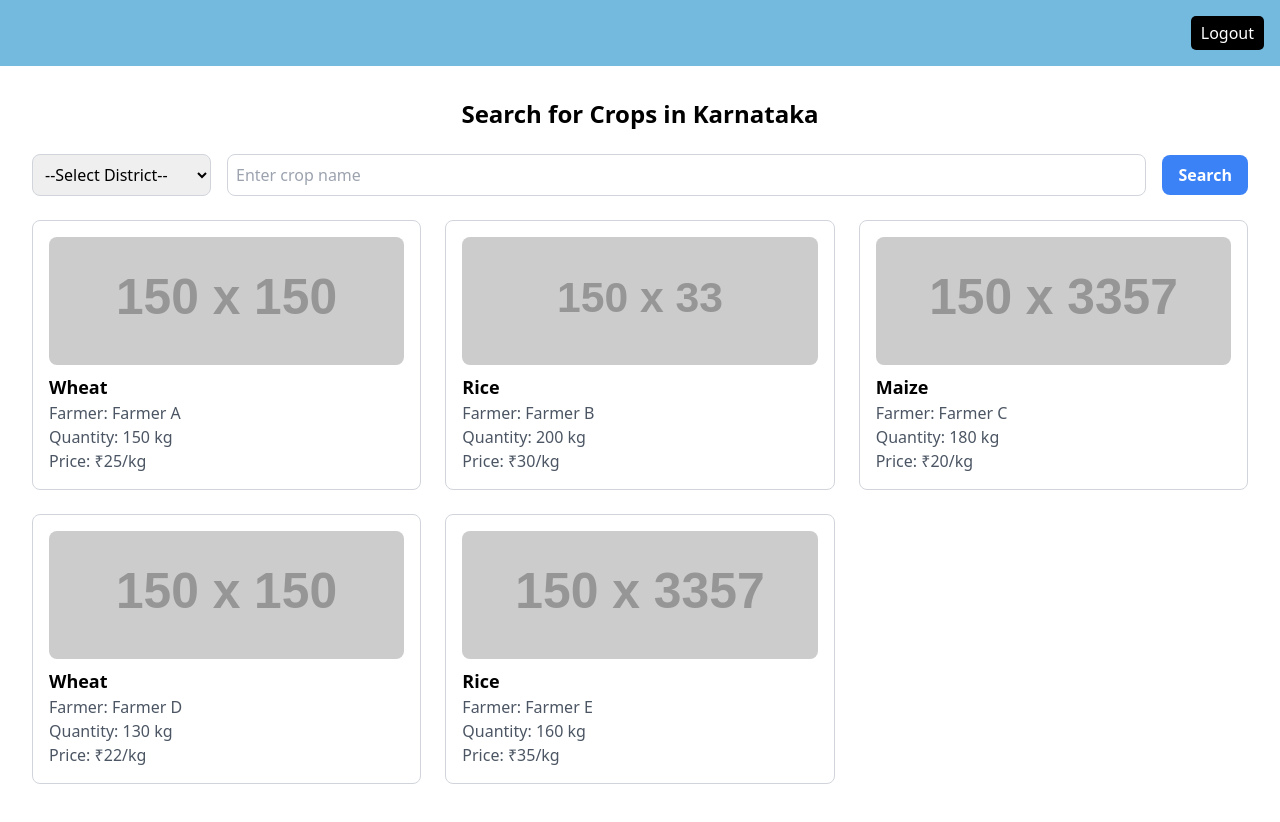
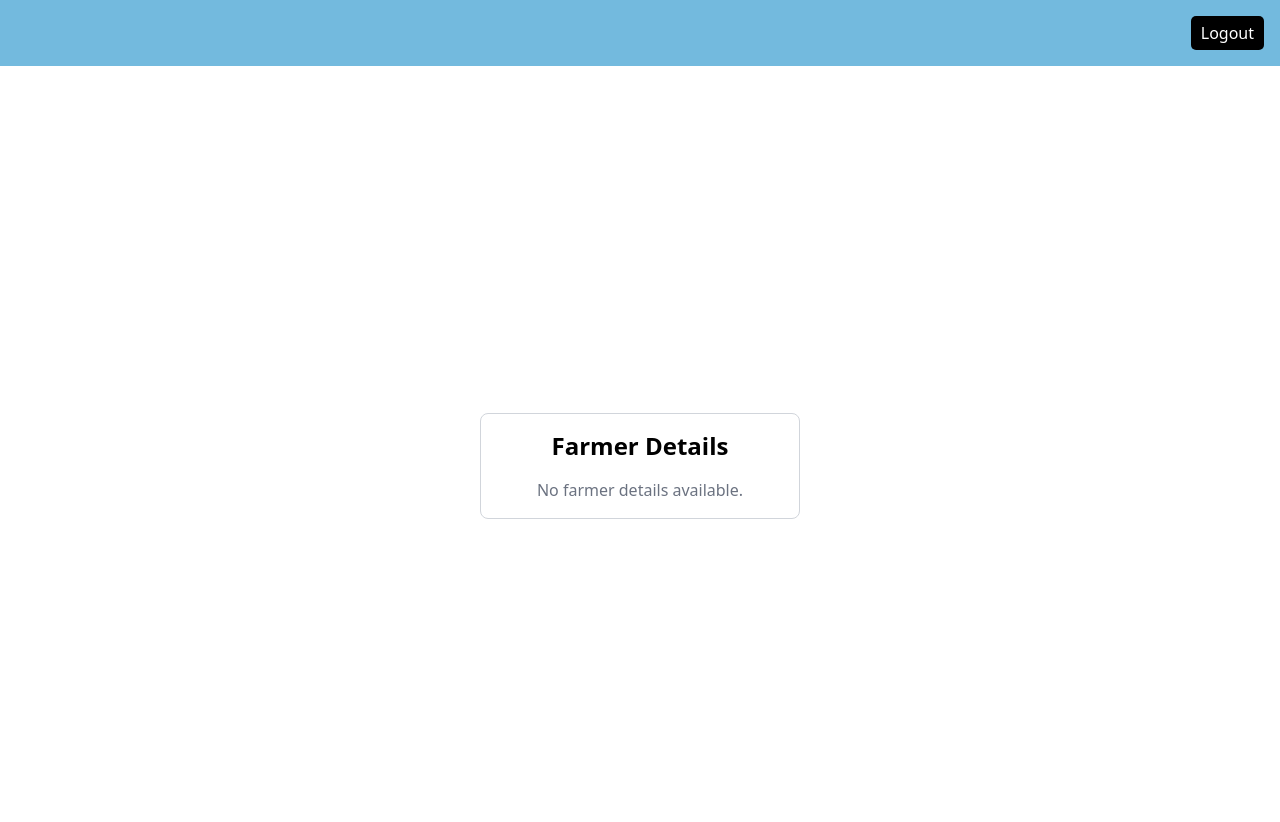
Before and after one commit to MINIPROJECT-2K24/Farm-Connect, a React (Create React App) app in the folder client/: page /farmer-details in a window 1280 px wide. Before the commit this address led to /crop-search. Shown: the top 822 px of the page. Built offline with nearby package versions, Linux system fonts and the light colour scheme; sample sign-in values are in the browser's storage.

Commit message:
card details done

```diff
--- /dev/null
+++ b/client/src/components/LeafletMap.js
@@ -0,0 +1,136 @@
+import React, { useState, useEffect } from "react";
+import { MapContainer, TileLayer, Marker, Popup, Polyline } from "react-leaflet";
+import "leaflet/dist/leaflet.css"; // Import Leaflet CSS
+import L from "leaflet";
+
+// Fix the default marker icon issue in Leaflet
+delete L.Icon.Default.prototype._getIconUrl;
+L.Icon.Default.mergeOptions({
+  iconRetinaUrl: require("leaflet/dist/images/marker-icon-2x.png"),
+  iconUrl: require("leaflet/dist/images/marker-icon.png"),
+  shadowUrl: require("leaflet/dist/images/marker-shadow.png"),
+});
+
+const MapView = ({ farmers, buyerPosition }) => {
+  // Function to find the nearest farmer to the buyer
+  const findNearestFarmer = (farmers) => {
+    let nearest = null;
+    let minDistance = Infinity;
+
+    farmers.forEach((farmer) => {
+      const distance = L.latLng(buyerPosition).distanceTo(L.latLng(farmer.latitude, farmer.longitude));
+      if (distance < minDistance) {
+        minDistance = distance;
+        nearest = { ...farmer, distance: distance };
+      }
+    });
+
+    return nearest;
+  };
+
+  const nearestFarmer = findNearestFarmer(farmers);
+
+  return (
+    <MapContainer center={buyerPosition} zoom={13} style={{ height: "500px", width: "100%" }}>
+      <TileLayer
+        url="https://{s}.tile.openstreetmap.org/{z}/{x}/{y}.png"
+        attribution='&copy; <a href="https://www.openstreetmap.org/copyright">OpenStreetMap</a> contributors'
+      />
+      <Marker position={buyerPosition}>
+        <Popup>Your Location</Popup>
+      </Marker>
+
+      {farmers.map((farmer, index) => (
+        <Marker key={index} position={[farmer.latitude, farmer.longitude]}>
+          <Popup>
+            {farmer.name}
+            <br />
+            {farmer.crop}
+          </Popup>
+        </Marker>
+      ))}
+
+      {nearestFarmer && (
+        <>
+          <Polyline
+            positions={[buyerPosition, [nearestFarmer.latitude, nearestFarmer.longitude]]}
+            color="blue"
+            weight={4}
+          />
+          <div
+            style={{
+              position: "absolute",
+              top: "10px",
+              left: "10px",
+              backgroundColor: "white",
+              padding: "5px",
+              borderRadius: "5px",
+            }}
+          >
+            Nearest Farmer: {nearestFarmer.name}
+            <br />
+            Distance: {(nearestFarmer.distance / 1000).toFixed(2)} km
+          </div>
+        </>
+      )}
+    </MapContainer>
+  );
+};
+
+const MapComp = () => {
+  const [farmers, setFarmers] = useState([]);
+  const [buyerPosition, setBuyerPosition] = useState(null);
+
+  useEffect(() => {
+    const fetchFarmers = async () => {
+       const mockFarmersData = [
+         { latitude: 13.3391, longitude: 77.1010, name: "Farmer A", crop: "Wheat" },
+         { latitude: 13.3441, longitude: 77.1090, name: "Farmer B", crop: "Corn" },
+         { latitude: 13.3301, longitude: 77.0950, name: "Farmer C", crop: "Rice" },
+       ];
+
+      setTimeout(() => {
+        setFarmers(mockFarmersData);
+      }, 1000);
+    };
+
+    fetchFarmers();
+  }, []);
+
+
+
+
+console.log();
+
+   useEffect(() => {
+    const longitude = localStorage.getItem("longitude");
+const latitude = localStorage.getItem("latitude");
+     if (longitude && latitude) {
+
+
+
+       setBuyerPosition([latitude,longitude]);
+     } else {
+       alert("Location data is missing in localStorage.");
+     }
+   }, []);
+
+  const token = localStorage.getItem("token");
+
+  if (!token) {
+    return <p>Please log in as a buyer to view this page.</p>;
+  }
+
+  return (
+    <div>
+      <h1>Farmers Near You</h1>
+      {buyerPosition ? (
+        <MapView farmers={farmers} buyerPosition={buyerPosition} />
+      ) : (
+        <p>Loading your location...</p>
+      )}
+    </div>
+  );
+};
+
+export default MapComp;
--- a/client/src/pages/BuyerLogin.js
+++ b/client/src/pages/BuyerLogin.js
@@ -28,15 +28,25 @@ const BuyerLogin = () => {
         }
       );
       console.log(response);
+       const latitude = response.data.user.location.coordinates[0];
+       const longitude = response.data.user.location.coordinates[1];
+      const location=response.data.user.address
+      const { token, buyerName, email: buyerEmail } = response.data;
+      console.log(location);
+      localStorage.setItem("token", token);
 
-      const { token, buyerName, location, email: buyerEmail } = response.data;
+      // [77.1006208, 13.3400771]  farmer data
 
-      localStorage.setItem("token", token);
-      localStorage.setItem('buyerData', JSON.stringify({
-        buyerName,
-        email: buyerEmail,
-        location,
-      }));
+       localStorage.setItem("latitude", latitude);
+      localStorage.setItem("longitude", longitude);
+    //  localStorage.setItem(location);
+
+
+      // localStorage.setItem('buyerData', JSON.stringify({
+      //   buyerName,
+      //   email: buyerEmail,
+      //   location,
+      // }));
       localStorage.setItem("role", response.data.user.userType);
       alert("Login successful!");
 
--- a/client/src/pages/FarmerDetails.js
+++ b/client/src/pages/FarmerDetails.js
@@ -1,30 +1,33 @@
 import React from 'react';
-import { useLocation, Navigate } from 'react-router-dom';
+import { useLocation } from 'react-router-dom';
 
 const FarmerDetails = () => {
-  const { state } = useLocation();
-
-  // Check if farmer data exists; if not, redirect to CropSearch or a fallback page
-  if (!state || !state.farmer) {
-    return <Navigate to="/crop-search" replace />;
-  }
-
-  const farmer = state.farmer;
+    const location = useLocation();
+    const { farmer } = location.state || {}; // Using optional chaining to avoid errors if state is undefined
 
     return (
-    <div className="flex flex-col items-center p-6 bg-gray-100 min-h-screen">
-      <h2 className="text-3xl font-bold mb-4">{farmer.cropName}</h2>
+        <div className="flex justify-center items-center min-h-screen bg-white">
+            <div className="border border-gray-300 rounded-lg p-4 w-80"> {/* Adjusted width for a medium card */}
+                <h2 className="text-2xl font-bold text-center mb-4">Farmer Details</h2>
+                {farmer ? (
+                    <>
+                        <div className="flex justify-center mb-4">
                             <img
-        src={farmer.cropImage}
-        alt={farmer.cropName}
-        className="w-96 h-72 object-cover mb-4" // Adjusted width and height
+                                src={farmer.photo}
+                                alt={farmer.crop}
+                                className="w-64 h-64 object-cover rounded-lg" // Increased image size
                             />
-      <div className="bg-white p-6 rounded-lg shadow-md w-full max-w-md">
-        <p className="text-xl font-semibold">Farmer Name: {farmer.farmerName}</p>
-        <p className="text-xl">Location: {farmer.location}</p>
-        <p className="text-xl">Phone: {farmer.phoneNumber}</p>
-        <p className="text-xl">Quantity: {farmer.quantity} kg</p>
-        <p className="text-xl">Price: ₹{farmer.price}/kg</p>
+                        </div>
+                        <h3 className="text-lg font-semibold">Crop: {farmer.crop}</h3>
+                        <p className="text-gray-600">Farmer: {farmer.name}</p>
+                        {/* <p className="text-gray-600">call: {farmer.phoneno}</p> */}
+                        <p className="text-gray-600">Quantity: {farmer.quantity} kg</p>
+                        <p className="text-gray-600">Price: ₹{farmer.price}/kg</p>
+                        <p className="text-gray-600">Location: {farmer.location.District}</p>
+                    </>
+                ) : (
+                    <p className="text-center text-gray-500 mt-4">No farmer details available.</p>
+                )}
             </div>
         </div>
     );
--- a/client/src/pages/HomePage.js
+++ b/client/src/pages/HomePage.js
@@ -1,6 +1,7 @@
 import React, { useState, useEffect } from 'react';
 import { useNavigate } from 'react-router-dom';
 import MapComp from '../components/LeafletMap';
+import axios from 'axios';
 
 const CropSearch = () => {
   const [district, setDistrict] = useState('');
@@ -17,77 +18,33 @@ const CropSearch = () => {
     'Tumkur', 'Udupi', 'Uttara Kannada', 'Yadgir'
   ];
 
-  const mockFarmersData = [
-    {
-      district: 'Bangalore',
-      cropImage: "https://via.placeholder.com/150/FF5733/FFFFFF?text=Wheat",
-      cropName: "Wheat",
-      farmerName: "Farmer A",
-      quantity: 150,
-      price: 25,
-      phoneNumber: '123-456-7890',
-      location: 'Bangalore'
-    },
-    {
-      district: 'Bangalore',
-      cropImage: "https://via.placeholder.com/150/33FF57/FFFFFF?text=Rice",
-      cropName: "Rice",
-      farmerName: "Farmer B",
-      quantity: 200,
-      price: 30,
-      phoneNumber: '987-654-3210',
-      location: 'Bangalore'
-    },
-    {
-      district: 'Mysore',
-      cropImage: "https://via.placeholder.com/150/3357FF/FFFFFF?text=Maize",
-      cropName: "Maize",
-      farmerName: "Farmer C",
-      quantity: 180,
-      price: 20,
-      phoneNumber: '456-789-1230',
-      location: 'Mysore'
-    },
-    {
-      district: 'Bangalore Rural',
-      cropImage: "https://via.placeholder.com/150/FF5733/FFFFFF?text=Wheat",
-      cropName: "Wheat",
-      farmerName: "Farmer D",
-      quantity: 130,
-      price: 22,
-      phoneNumber: '321-654-9870',
-      location: 'Bangalore Rural'
-    },
-    {
-      district: 'Gulbarga',
-      cropImage: "https://via.placeholder.com/150/3357FF/FFFFFF?text=Rice",
-      cropName: "Rice",
-      farmerName: "Farmer E",
-      quantity: 160,
-      price: 35,
-      phoneNumber: '654-321-0987',
-      location: 'Gulbarga'
-    },
-  ];
-
   useEffect(() => {
-    setFarmers(mockFarmersData);
+    fetchFarmersData();
   }, []);
 
+  const fetchFarmersData = async () => {
+    try {
+      const response = await axios.get('http://localhost:5000/api/crops/getcrops');
+      setFarmers(response.data.crops); // Assuming response structure is { crops: [...] }
+    } catch (error) {
+      console.error("Error fetching farmers data:", error);
+    }
+  };
+
   const handleSearch = () => {
-    let filteredFarmers = mockFarmersData;
+    let filteredFarmers = farmers;
 
     if (district && cropName) {
-      filteredFarmers = mockFarmersData.filter((farmer) =>
-        farmer.district.toLowerCase() === district.toLowerCase() &&
+      filteredFarmers = farmers.filter((farmer) =>
+        farmer.location.District.toLowerCase() === district.toLowerCase() &&
         farmer.cropName.toLowerCase() === cropName.toLowerCase()
       );
     } else if (district) {
-      filteredFarmers = mockFarmersData.filter(
-        (farmer) => farmer.district.toLowerCase() === district.toLowerCase()
+      filteredFarmers = farmers.filter(
+        (farmer) => farmer.location.District.toLowerCase() === district.toLowerCase()
       );
     } else if (cropName) {
-      filteredFarmers = mockFarmersData.filter(
+      filteredFarmers = farmers.filter(
         (farmer) => farmer.cropName.toLowerCase() === cropName.toLowerCase()
       );
     }
@@ -97,9 +54,17 @@ const CropSearch = () => {
 
   const userType = localStorage.getItem("role");
 
+  const handleCardClick = (farmer) => {
+    navigate(`/farmer-details`, { state: { farmer: {
+        name: farmer.farmerName,
+         phone:farmer.phoneno,
+        crop: farmer.cropName,
+        quantity: farmer.quantity,
+        price: farmer.price,
+        photo: farmer.photo,
+        location: farmer.location,
 
-  const handleCardClick = (farmer) => {
-    navigate(`/farmer-details`, { state: { farmer } });
+    }}});
   };
 
   return (
@@ -134,7 +99,7 @@ const CropSearch = () => {
         </button>
       </div>
 
-          {userType === 'buyer' && <MapComp/>}
+      {userType === 'buyer' && <MapComp />}
       {farmers.length > 0 ? (
         <div className="grid grid-cols-1 sm:grid-cols-2 md:grid-cols-3 gap-6">
           {farmers.map((farmer, index) => (
@@ -143,7 +108,7 @@ const CropSearch = () => {
               className="border border-gray-300 rounded-lg p-4 cursor-pointer hover:shadow-lg transition-shadow duration-200"
               onClick={() => handleCardClick(farmer)}
             >
-              <img src={farmer.cropImage} alt={farmer.cropName} className="w-full h-32 object-cover rounded-lg mb-2" />
+              <img src={farmer.photo} alt={farmer.cropName} className="w-full h-32 object-cover rounded-lg mb-2" />
               <h3 className="text-lg font-semibold">{farmer.cropName}</h3>
               <p className="text-gray-600">Farmer: {farmer.farmerName}</p>
               <p className="text-gray-600">Quantity: {farmer.quantity} kg</p>
```
Also changed, not shown: client/package.json (+7 -1 lines), 1 other file (tests, documents, lock files or other folders). Lines whose indentation alone changed are shown as unchanged.
